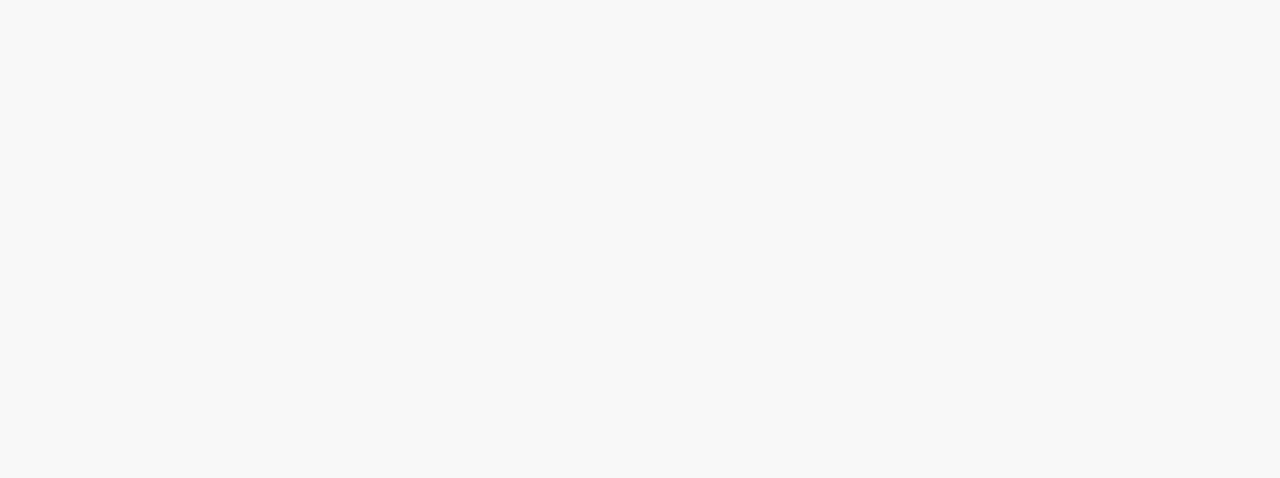
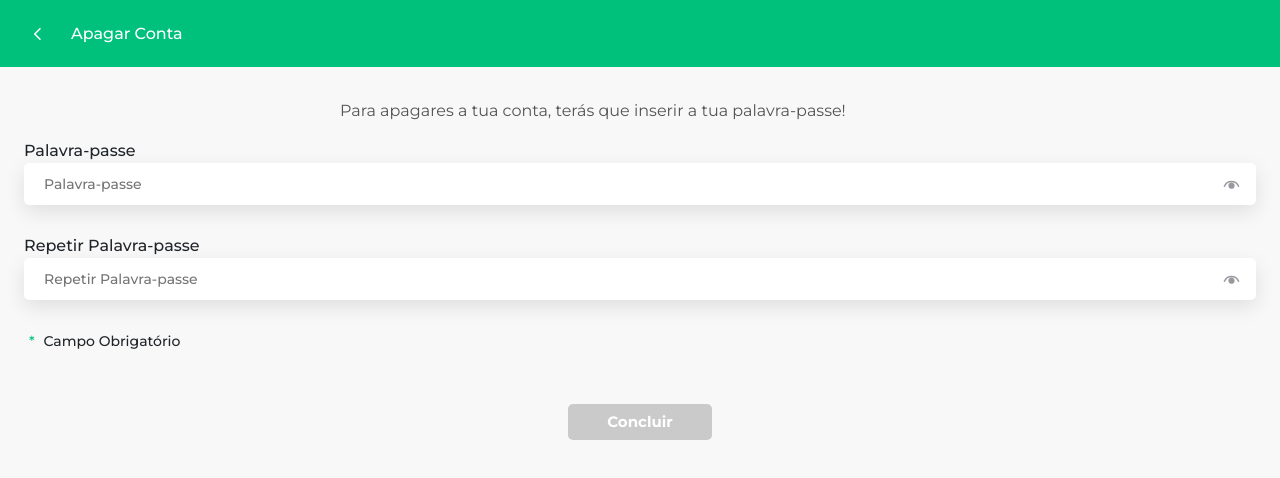
Before and after one commit to DinaX02/Boomerang, a React (Create React App) app: page /apagar-conta in a window 1280 px wide. Before the commit this address had no page. Shown: the top 478 px of the page. Built offline with nearby package versions, Linux system fonts and the light colour scheme.

Commit message:
endpoint delete user-feito

```diff
--- a/src/App.js
+++ b/src/App.js
@@ -40,6 +40,7 @@ import FAQ from "./pages/FAQ.js";
 import ContactarSuporte from "./pages/ContactarSuporte";
 import SobreNos from "./pages/SobreNos.js";
 import HomepageGeral from "./pages/HomepageGeral.js";
+import EliminarConta from "./pages/EliminarConta.js";
 
 function App() {
 
@@ -88,6 +89,7 @@ function App() {
         <Route path="/faq-perguntas-frequentes" element={<FAQ/>}></Route>
         <Route path="/contactar-suporte" element={<ContactarSuporte/>}></Route>
         <Route path="/sobre-nos" element={<SobreNos/>}></Route>
+        <Route path="/apagar-conta" element={<EliminarConta/>}></Route>
       </Routes>
 </BrowserRouter>
     </div>
--- /dev/null
+++ b/src/pages/EliminarConta.js
@@ -0,0 +1,270 @@
+import React, {useState} from 'react'
+import { useNavigate } from 'react-router-dom';
+import Header from '../components/Header/Header'
+import Modal from '../components/Modal';
+import styled from "styled-components";
+import Input from '../components/Input';
+import {useDeleteUserMutation} from "../redux/usersAPI"
+
+const EliminarConta = () => {
+    const [disableBtn, setDisableBtn] = useState(true);
+    const [fecharModal, setFecharModal] = useState(true);
+    const [alert, setAlert] = useState(false);
+    const [password, setPassword] = useState('');
+    const [repeatPassword, setRepeatPassword] = useState('');
+    const [shown, setShown] = useState({ password: false, repeatPassword: false });
+    const navigate = useNavigate();
+    const [deleteUser, { isLoading }] = useDeleteUserMutation();
+
+    const toggleEyeHandle = (id) => {
+        setShown((prevShown) => ({ ...prevShown, [id]: !prevShown[id] }));
+    };
+
+    const handleSubmit = async (e) => {
+        e.preventDefault();
+        if (password === repeatPassword && password) {
+            try {
+                const response = await deleteUser({ password }).unwrap();
+                console.log('API Response:', response);
+                navigate('/');
+            } catch (err) {
+                console.error('Failed to delete account:', err);
+            }
+        } else {
+            console.error('As palavras-passe não coincidem.');
+        }
+    };
+
+    const alertHandler = () => {
+        alert ? setFecharModal(false) : navigate(-1);
+    };
+
+    const handleEditPasswordInput = (e) => {
+        setPassword(e.target.value);
+        setDisableBtn(!e.target.value);
+        setAlert(true);
+    };
+
+    const handleRepeatPasswordInput = (e) => {
+        setRepeatPassword(e.target.value);
+    };
+
+    const passwordsMatch = password === repeatPassword && password;
+
+    return (
+        <>
+            <Header name="Apagar Conta" alertHandler={alertHandler} />
+            <EditProfileStyle>
+                <Container>
+                    <ParagraphIntroAdress>
+                        Para apagares a tua conta, terás que inserir a tua palavra-passe!
+                    </ParagraphIntroAdress>
+                </Container>
+
+                <form onSubmit={handleSubmit}>
+                    <div className="inputsContainer">
+                        <div className="inputContainer">
+                            <div className="inputTitleContainer">
+                                <label htmlFor="password" className="inputTitle">
+                                    Palavra-passe
+                                </label>
+                            </div>
+                            <Input
+                                placeholder="Palavra-passe"
+                                value={password}
+                                onChange={handleEditPasswordInput}
+                                type={shown.password ? 'text' : 'password'}
+                                shown={shown.password}
+                                isPassword={true}
+                                toggleEyeHandle={() => toggleEyeHandle('password')}
+                                matchPassword={passwordsMatch}
+                            />
+                        </div>
+                        <div className="inputContainer">
+                            <div className="inputTitleContainer">
+                                <label htmlFor="repeatPassword" className="inputTitle">
+                                    Repetir Palavra-passe
+                                </label>
+                            </div>
+                            <Input
+                                placeholder="Repetir Palavra-passe"
+                                value={repeatPassword}
+                                onChange={handleRepeatPasswordInput}
+                                type={shown.repeatPassword ? 'text' : 'password'}
+                                shown={shown.repeatPassword}
+                                isPassword={true}
+                                toggleEyeHandle={() => toggleEyeHandle('repeatPassword')}
+                                matchPassword={passwordsMatch}
+                            />
+                        </div>
+                    </div>
+                    <Label htmlFor="description">
+                        <span className="colourGreenAsterisk">*</span> Campo Obrigatório
+                    </Label>
+
+                    <div className="btnAtualizarDados">
+                        <button className="buttonAtualizar" disabled={!password || !repeatPassword || isLoading} type="submit">
+                            {isLoading ? 'Loading...' : 'Concluir'}
+                        </button>
+                    </div>
+                </form>
+                <Modal
+                    fecharModal={fecharModal}
+                    setFecharModal={setFecharModal}
+                    alert={alert}
+                    message="Se retrocederes agora, vais perder todas as alterações que efetuaste. Descartar edições?"
+                />
+            </EditProfileStyle>
+        </>
+    );
+};
+
+  const Label = styled.label`
+    font-weight: 500;
+    margin-bottom: 0.3em;
+    font-size: 14px;
+    padding: 0 24px;
+  `;
+
+  const Container = styled.div`
+    display: flex;
+    width: 90%;
+    max-width: 600px;
+    margin: 0 auto;
+  `;
+
+  const ParagraphIntroAdress = styled.p`
+    color: rgb(84, 84, 84);
+    margin-top: 2em;
+    @media (max-width: 500px) {
+      font-size: 14px;
+    }
+  `;
+
+  const EditProfileStyle = styled.div`
+    margin: auto;
+
+    .imagemPerfil {
+      width: 84px;
+      height: 84px;
+      object-fit: cover;
+      border-radius: 50%;
+    }
+
+    .containerUserEdit {
+      text-align: center;
+      margin-top: 48px;
+    }
+
+    .containerUserEditContent {
+      display: inline-block;
+      position: relative;
+    }
+
+    .editarPerfilIcon {
+      position: absolute;
+      right: 0;
+      width: 18px;
+    }
+
+    .input {
+      padding: 0.5rem;
+      box-shadow: 0 7px 20px rgba(0, 0, 0, 0.1);
+      border-radius: 5px;
+      outline: none;
+      border: none;
+      font-family: Montserrat;
+      font-size: 14px;
+      width: 100%;
+    }
+    .inputTitle {
+      font-size: 13px;
+      font-weight: 500;
+    }
+    .inputTitleContainer {
+      padding: 0 24px;
+      display: block;
+    }
+
+    .editarInputIcon {
+      position: relative;
+      bottom: 3px;
+      margin-left: 9px;
+    }
+
+    .inputsContainer {
+      display: flex;
+      flex-wrap: wrap;
+      width: 100%;
+      position: relative;
+      left: 50%;
+      transform: translateX(-50%);
+    }
+
+    .inputContainer {
+      width: 100%;
+    }
+
+    .btnAtualizarDados {
+      margin-top: 48px;
+      display: flex;
+      justify-content: center;
+      align-items: center;
+    }
+    .biografiaInput {
+      border: none;
+      width: calc(100% - 48px);
+      margin-left: 24px;
+      font-size: 14px;
+      padding-bottom: 0.5rem;
+    }
+    .countCharBiografia {
+      font-size: 12px;
+      color: #888;
+      margin-left: 9px;
+    }
+    .buttonediticon {
+      border: none;
+      background-color: transparent;
+    }
+
+    .buttonAtualizar {
+      background-color: #343541;
+      color: white !important;
+      font-weight: bold;
+      font-size: 15px;
+      width: 144px;
+      height: 36px;
+      border-radius: 5px;
+      border: 1px transparent;
+      font-family: Montserrat;
+      cursor: pointer;
+    }
+
+    .buttonAtualizar:disabled {
+      background-color: rgb(202, 202, 202);
+      cursor: not-allowed;
+    }
+
+    .buttonAtualizar:not(:disabled):active {
+      background-color: #00C17C;
+    }
+
+    .buttonEdit {
+      border: none;
+      margin: 0;
+      padding: 0;
+      background-color: transparent;
+    }
+
+    @media only screen and (min-width: 600px) {
+      .input {
+        font-size: 17px;
+      }
+      .inputTitle {
+        font-size: 16px;
+      }
+    }
+  `;
+
+  export default EliminarConta;
--- a/src/pages/Settings.js
+++ b/src/pages/Settings.js
@@ -1,30 +1,31 @@
-import React, { useEffect, useState } from "react";
+import React, { useEffect} from "react";
 import { Link } from "react-router-dom";
 import styled from "styled-components";
 import ArrowForwardIosRoundedIcon from '@mui/icons-material/ArrowForwardIosRounded';
 import Header from "../components/Header/Header";
-import Modal from "../components/Modal";
+// import Modal from "../components/Modal";
 
 const Profile = () => {
-  const [fecharModal, setFecharModal] = useState(true);
+  // const [fecharModal, setFecharModal] = useState(true);
 
   useEffect(() => {
     // dar reset ao scroll quando se entrar aqui :)
     window.scrollTo(0, 0);
   }, []);
 
-  const apagarContaHandler = () => {
-    setFecharModal(false);
-  }
+  // const apagarContaHandler = () => {
+  //   setFecharModal(false);
+  // }
 
   return (
     <div>
-      <Modal
+      {/* <Modal
         fecharModal={fecharModal}
         setFecharModal={setFecharModal}
         message="Tens a certeza que queres apagar a tua conta?"
         alert={true}
-      />
+      /> */}
+
       <Header name="Definições" />
 
       <ProfileStyle>
@@ -66,7 +67,9 @@ const Profile = () => {
             </div>
           </Link>
           <hr></hr>
-          <div className="iconitem" onClick={apagarContaHandler}>
+          {/* <div className="iconitem" onClick={apagarContaHandler}> */}
+          <Link to={"/apagar-conta"}>
+          <div className="iconitem">
             <div className="profiletext">
               <p>Apagar conta</p>
             </div>
@@ -75,6 +78,7 @@ const Profile = () => {
               className="seta"
             ></ArrowForwardIosRoundedIcon>
           </div>
+          </Link>
         </div>
       </ProfileStyle>
     </div>
--- a/src/pages/SignUpPage.js
+++ b/src/pages/SignUpPage.js
@@ -29,10 +29,11 @@ const SignUpPage = () => {
   const [shown, setShown] = useState(false);
   const [matchPassword, setMatchPassword] = useState(false);
   const [erroObrigatorio, setErroObrigatorio] = useState(false);
+  const [errorMessages, setErrorMessages] = useState([]);
   const bottomSheetRef = useRef(null);
 
   const navigate = useNavigate();
-  const [registerUser, { isLoading, isError, isSuccess }] = useRegisterUserMutation();
+  const [registerUser, { isLoading}] = useRegisterUserMutation();
 
   const handleNomeChange = (e) => {
     setInputNomeValue(e.target.value);
@@ -138,16 +139,21 @@ const SignUpPage = () => {
     e.preventDefault();
     if (todosCamposPreenchidos && termosAceitos && matchPassword) {
       try {
-        await registerUser({
+        const response = await registerUser({
           username: inputNomeUtilizadorValue,
           name: `${inputNomeValue} ${inputApelidoValue}`,
           email: inputEmailValue,
           gender: btnGeneroName,
           password: inputPassValue,
-        }).unwrap();
-        navigate('/');
+        });
+        if (response.error) {
+          setErrorMessages(response.error.message);
+        } else {
+          navigate('/');
+        }
       } catch (err) {
         console.error('Failed to register:', err);
+        setErrorMessages(['Erro ao processar sua solicitação. Por favor, tente novamente.']);
       }
     }
   };
@@ -242,14 +248,21 @@ const SignUpPage = () => {
           <span className="colourGreenAsterisk">*</span> Campo Obrigatório
         </div>
 
+{errorMessages && errorMessages.length > 0 && (
+  <div className="error-messages">
+    {errorMessages.map((error, index) => (
+      <p key={index}>{error}</p>
+    ))}
+  </div>
+)}
         <div className='btnAtualizarDados'>
   <button
     className='buttonAtualizar'
-    disabled={!todosCamposPreenchidos || !termosAceitos || !matchPassword}
-    onClick={handleRegisterClick} // Chama a função correta
+    disabled={!todosCamposPreenchidos || !termosAceitos || !matchPassword|| isLoading}
+    onClick={handleRegisterClick}
     type="submit"
   >
-    Concluir
+     {isLoading ? 'Registando...' : 'Concluir'}
   </button>
 </div>
 
```
